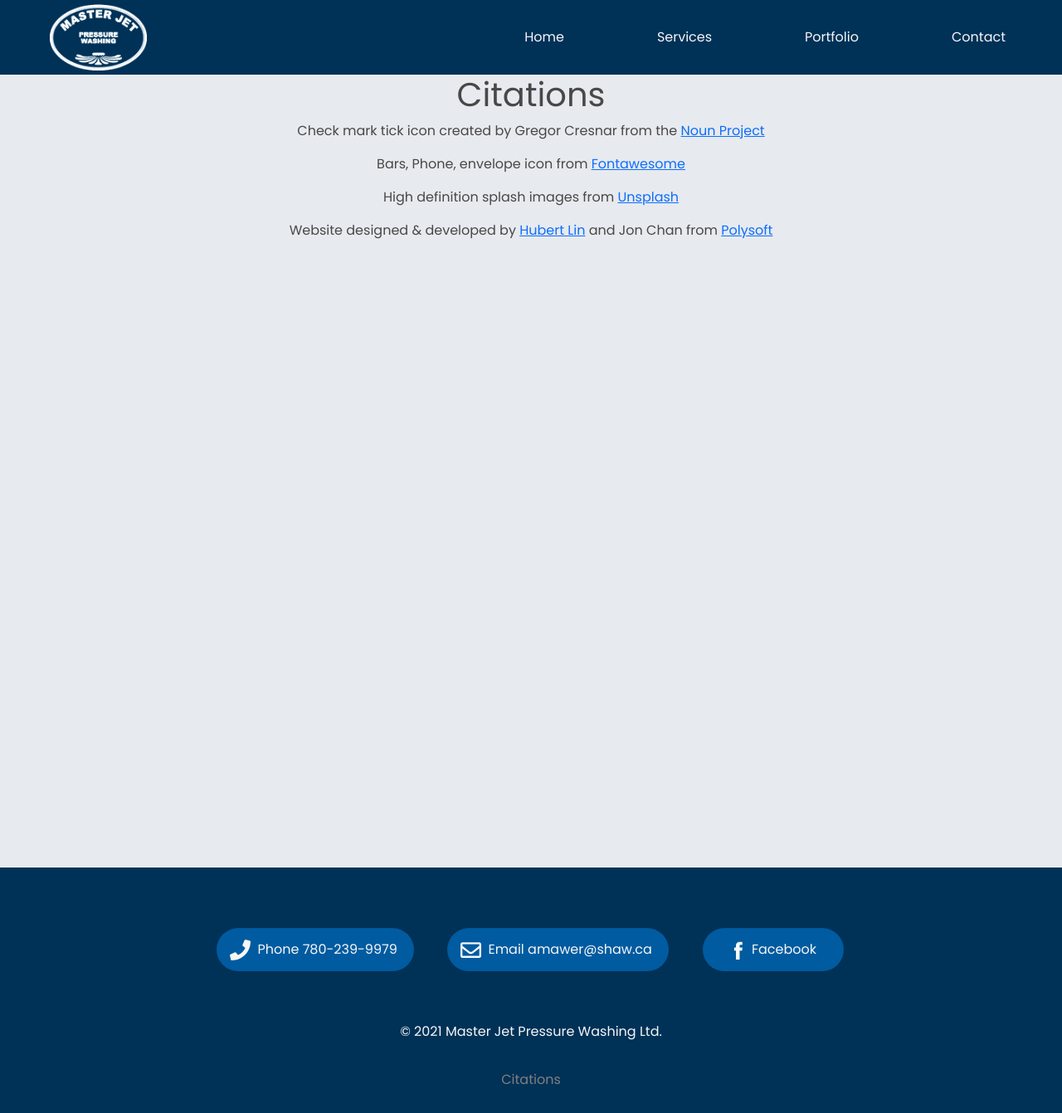
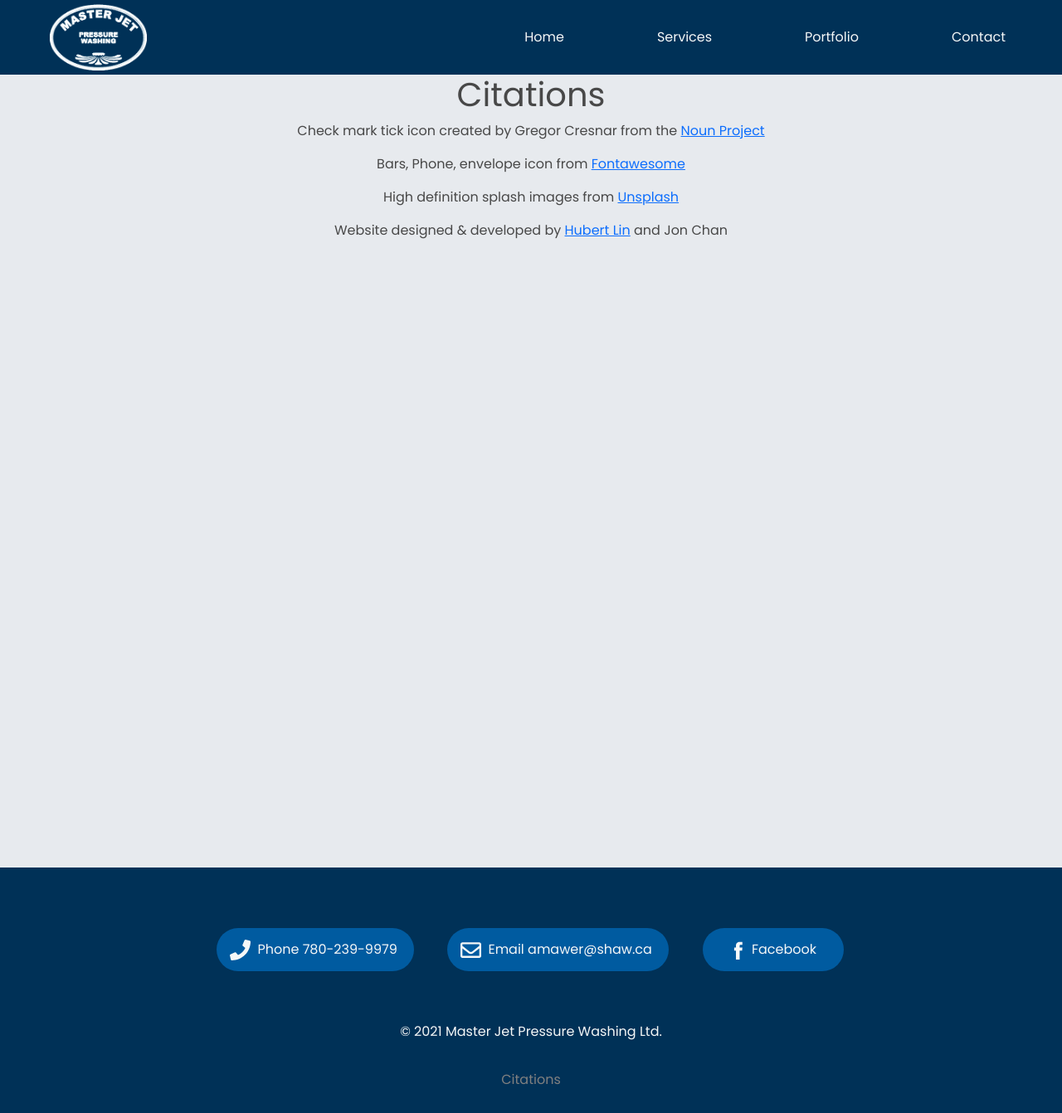
Before and after one commit to linhub15/masterjet.ca, a Jekyll site: the page built from citation.html, in a window 1280 px wide. Shown: the whole page at 83% size. Built offline with Jekyll 4.4.1, drawn with Linux system fonts in a browser that asks for light colours.

Commit message:
remove dead link to polysoft website

```diff
--- a/citation.html
+++ b/citation.html
@@ -9,5 +9,5 @@
     <p>Check mark tick icon created by Gregor Cresnar from the <a href="https://thenounproject.com/">Noun Project</a></p>
     <p>Bars, Phone, envelope icon from <a href="https://www.fontawesome.com">Fontawesome</a></p>
     <p>High definition splash images from <a href="https://unsplash.com/">Unsplash</a></p>
-    <p>Website designed & developed by <a href="https://hubertlin.me">Hubert Lin</a> and Jon Chan from <a href="https://polysoft.ca">Polysoft</a></p>
+    <p>Website designed & developed by <a href="https://hubertlin.me">Hubert Lin</a> and Jon Chan</p>
 </div>
```
